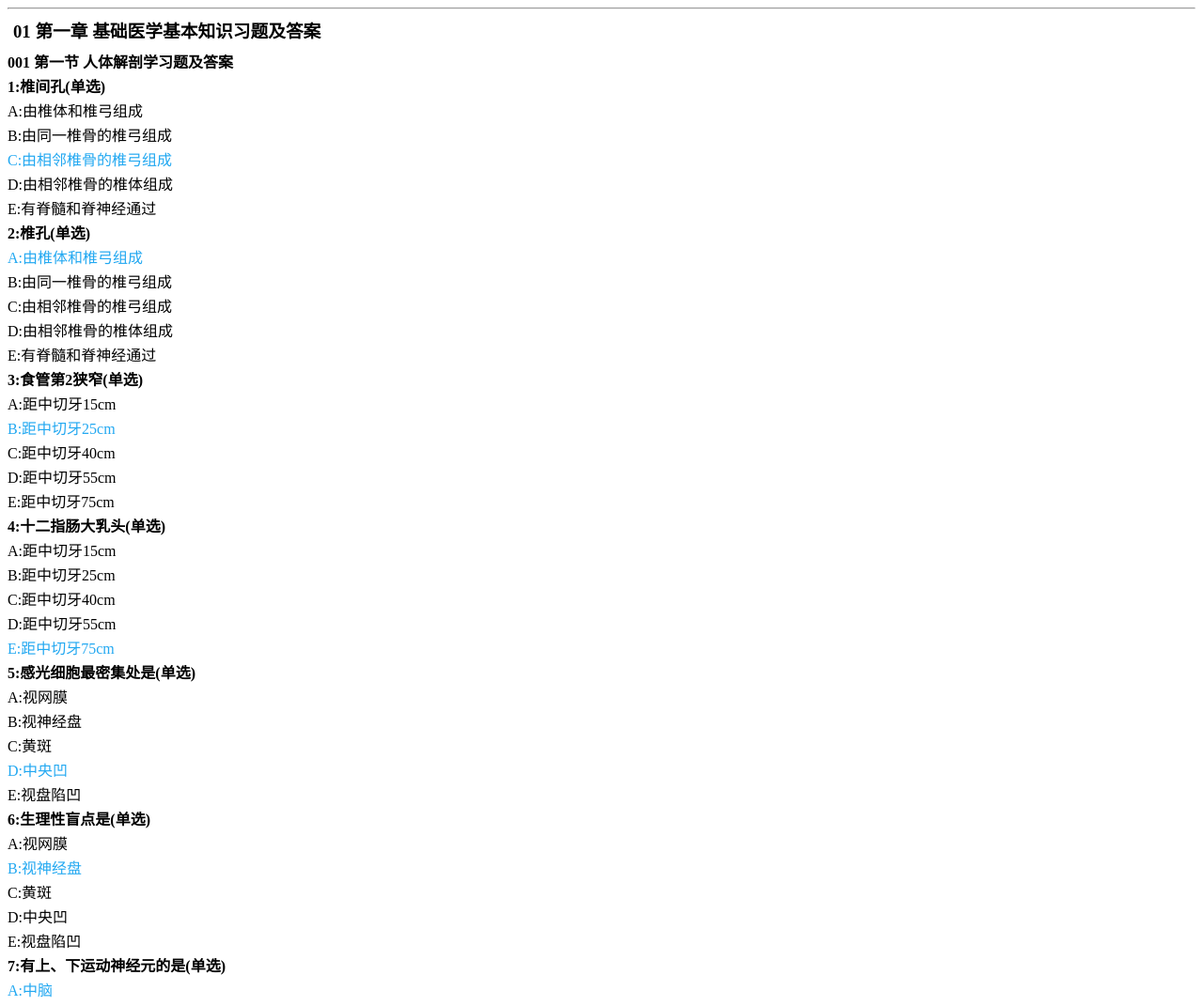
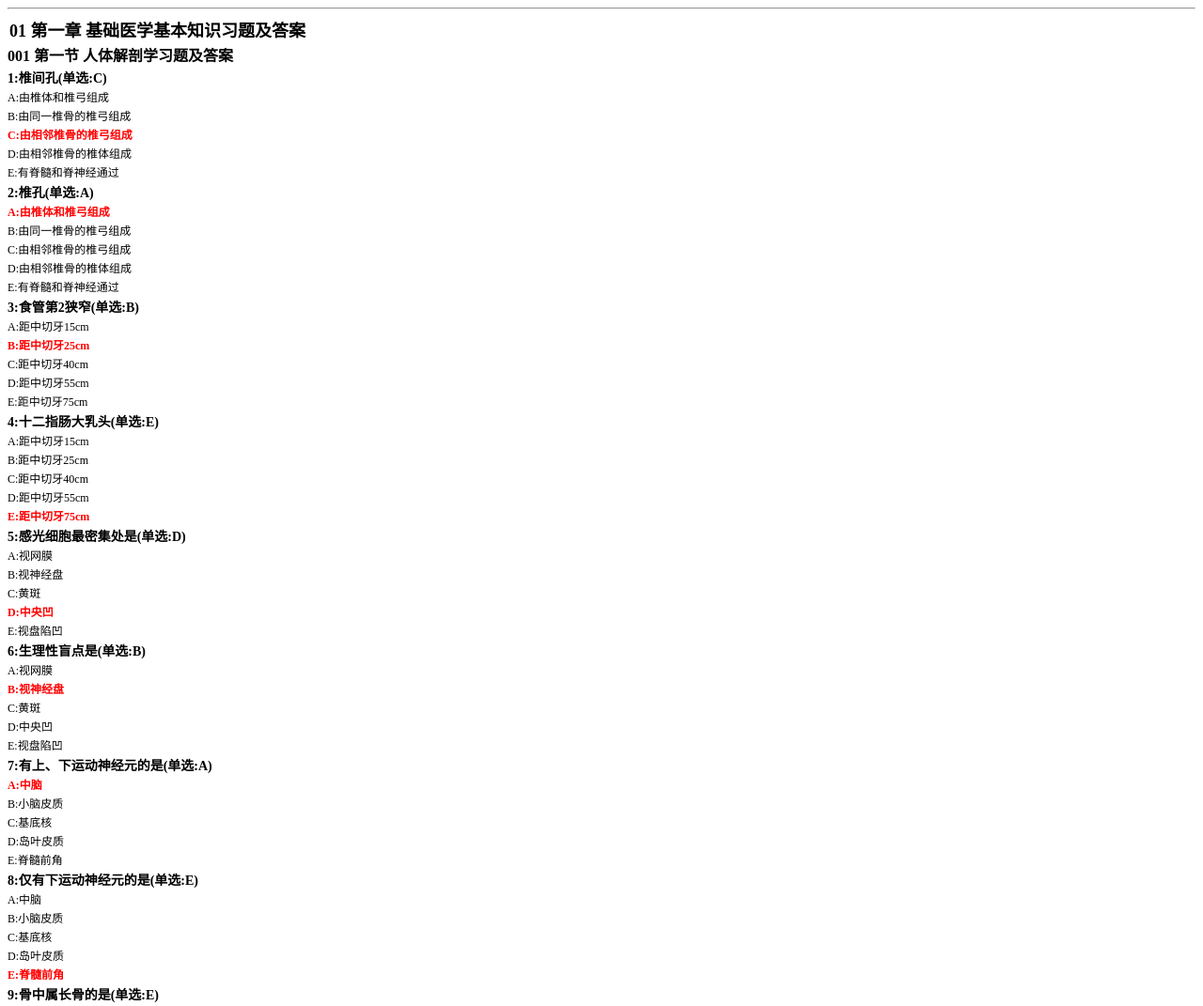
Before and after one commit to sheldonyy/sheldonyy.github.io, a plain HTML site: page 瑶瑶/刷题/index.html in a window 1280 px wide. Shown: the top 1071 px of the page at 94% size. Drawn offline with Linux system fonts and the light colour scheme.

Commit message:
feat: 样式调整

```diff
--- a/瑶瑶/刷题/index.html
+++ b/瑶瑶/刷题/index.html
@@ -7,16 +7,26 @@
     <script src="data.js"></script>
     <style>
       .right {
-        color: #22a8f1;
+        color: red;
+        font-weight: 700;
       }
-      h3 {
-        margin: 8px 6px;
+      .title-one {
+        margin: 2px 2px;
+        font-weight: 800;
+        font-size: 18px;
       }
-      h4 {
-        margin: 0;
+      .title-two {
+        margin: 2px 0 0;
+        font-weight: 800;
+        font-size: 16px;
+      }
+      .topic {
+        font-weight: 800;
+        font-size: 14px;
       }
       p {
         margin: 2px 0;
+        font-size: 12px;
       }
     </style>
   </head>
@@ -49,7 +59,9 @@
           return (
             pre +
             `
-                      <h4>${th}:${tg}(${txType[lectureId]})</h4>
+                      <div class="topic">${th}:${tg}(${
+              txType[lectureId]
+            }:${ca})</div>
                       ${lectureId === 3 ? panduanstr : slectstr}
                       `
           );
@@ -64,7 +76,7 @@
             pre +
             `
                     <hr/>
-                    <h3>${name}</h3>
+                    <div class="title-one">${name}</div>
                     <p>${getChildStr(child)}</p>
                     `
           );
@@ -75,7 +87,7 @@
             return (
               subpre +
               `
-                    <h4>${subName}</h4>
+                    <div class="title-two">${subName}</div>
                     <p>${getChildStr(subChild)}</p>
             `
             );
@@ -84,7 +96,7 @@
             pre +
             `
                       <hr/>
-                    <h3>${name}</h3>
+                    <div class="title-one">${name}</div>
                     ${child}
                       `
           );
```
